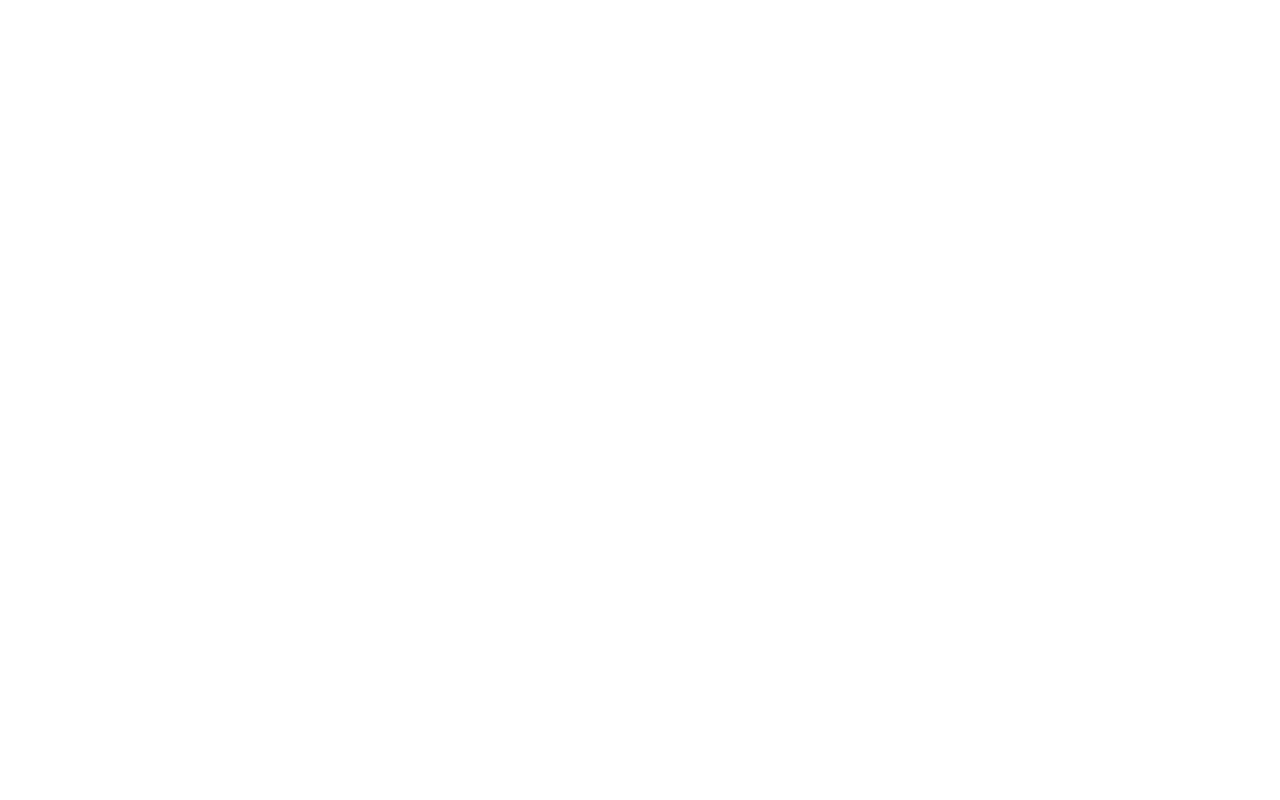
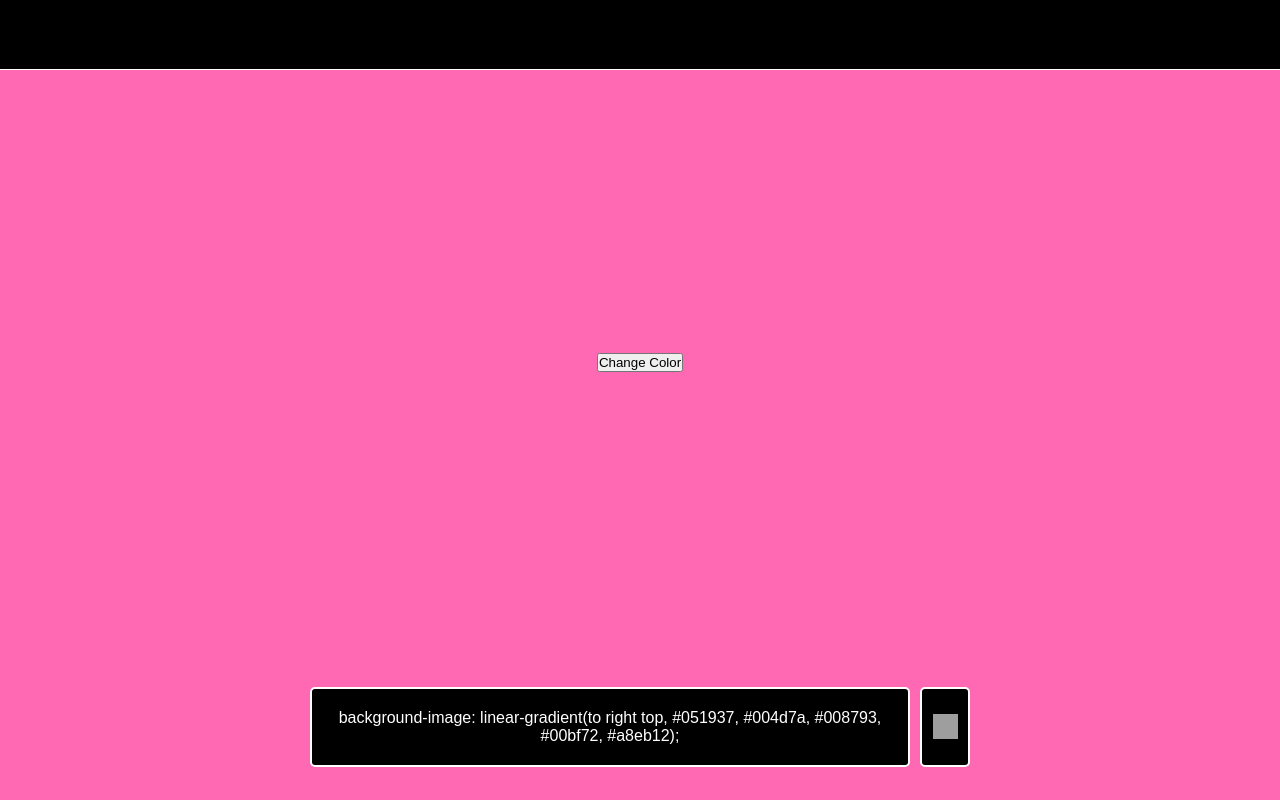
Before and after one commit to CIOG2/Ramdon-Color, a plain HTML site: page index.html in a window 1280 px wide. Drawn offline with Linux system fonts and the light colour scheme; grey boxes are pictures that could not be loaded.

Commit message:
Agregue como se veria la parte iferior aunque aun no esta terminada

```diff
--- a/index.html
+++ b/index.html
@@ -6,13 +6,31 @@
     <meta name="viewport" content="width=device-width, initial-scale=1.0">
     <title>Ramdom Color</title>
     <link rel="stylesheet" href="src/CSS/style.css">
+    <link rel="stylesheet" href="src/CSS/header.css">
+    <link rel="stylesheet" href="src/CSS/main.css">
 </head>
 <body>
     <header class="header">
 
     </header>
     <main class="main">
-
+        <section class="main__section flex1">
+            <div class="main__section--button flex1">
+                <button>
+                    Change Color
+                </button>
+            </div>
+            <div class="main__section--copy flex2">
+                <div class="text-container flex2">
+                    <p>
+                        background-image: linear-gradient(to right top, #051937, #004d7a, #008793, #00bf72, #a8eb12);
+                    </p>
+                </div>
+                <div class="copy-container flex2">
+                    <img src="https://i.ibb.co/k3KMrhc/copy.png" alt="">
+                </div>
+            </div>
+        </section>
     </main>
 </body>
 </html>
--- a/src/CSS/header.css
+++ b/src/CSS/header.css
@@ -0,0 +1,6 @@
+.header{
+    width: 100%;
+    height: 70px;
+    background-color: black;
+    border-bottom: 1px solid white;
+}
--- a/src/CSS/main.css
+++ b/src/CSS/main.css
@@ -0,0 +1,79 @@
+.main{
+    width: 100%;
+    height: calc(100vh - 70px);
+}
+.main__section{
+    width: 100%;
+    height: 100%;
+    min-height: 488px;
+    background-color: hotpink;
+}
+
+.main__section--button{
+    width: 100%;
+    height: 80%;
+}
+
+
+.main__section--copy{
+    width: 100%;
+    height: 20%;
+}
+.main__section--copy .text-container{
+    display: none;
+}
+
+.main__section--copy .text-container p{
+    font-family: Arial, Helvetica, sans-serif;
+    text-align: center;
+    color: white;
+    text-shadow: -1px 1px 3px black;
+}
+
+
+
+
+
+.main__section--copy .copy-container{
+    width: 50px;
+    height: 55%;
+    max-width: 600px;
+    border : 2px solid white;
+    border-radius: 5px;
+    background-color: black;
+}
+.main__section--copy .copy-container img{
+    width: 25px;
+    height: 25px;
+}
+
+
+
+
+
+
+
+
+
+
+
+
+
+
+
+
+
+
+@media screen and (min-width: 768px){
+    .main__section--copy .text-container{
+        display: flex;
+        width: auto;
+        height: 55%;
+        max-width: 600px;
+        margin-right: 10px;
+        padding: 0 10px;
+        background-color: black;
+        border-radius: 5px;
+        border : 2px solid white;
+    }
+}
--- a/src/CSS/style.css
+++ b/src/CSS/style.css
@@ -0,0 +1,23 @@
+*{
+    box-sizing: border-box;
+    margin: 0;
+    padding: 0;
+}
+
+body{
+    width: 100%;
+    height: 100vh;
+}
+
+.flex1{
+    display: flex;
+    justify-content: center;
+    align-items: center;
+    flex-direction: column;
+}
+
+.flex2{
+    display: flex;
+    justify-content: center;
+    align-items: center;
+}
```
